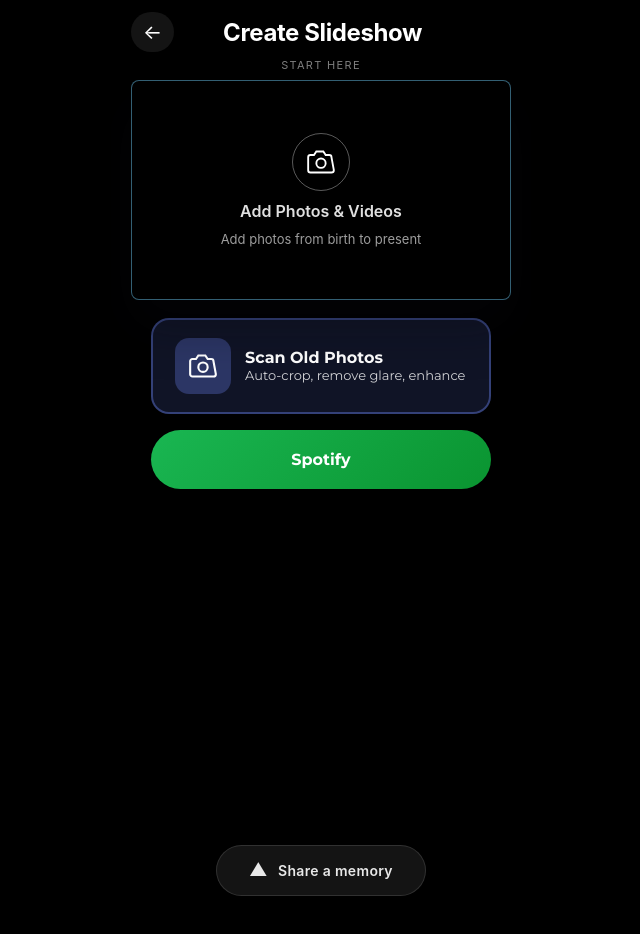
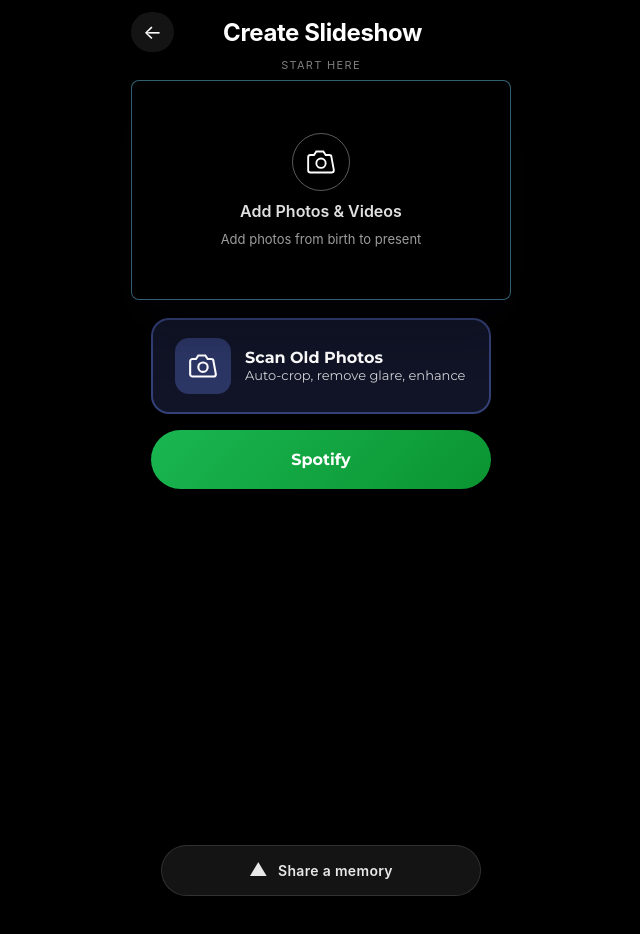
Before and after one commit to dashqrcodes/DASH, a Next.js app: page /slideshow in a window 1280 px wide. Shown: the top 934 px of the page, without its empty margins (319-959 px from the left). Built offline with nearby package versions, Linux system fonts and the light colour scheme; grey boxes are pictures that could not be loaded.

Commit message:
style: center slideshow ctas and raise bottom buttons

```diff
--- a/src/pages/slideshow.tsx
+++ b/src/pages/slideshow.tsx
@@ -1639,7 +1639,15 @@ const SlideshowPage: React.FC = () => {
             justifyContent: 'center',
             padding: '0 20px',
             marginTop: 'auto',
-            marginBottom: photos.length > 0 ? '20px' : '28px'
+            marginBottom: photos.length > 0 ? '36px' : '44px',
+          }}
+        >
+          <div
+            style={{
+              width: '100%',
+              maxWidth: '360px',
+              display: 'flex',
+              justifyContent: 'center',
             }}
           >
             <div
@@ -1657,26 +1665,42 @@ const SlideshowPage: React.FC = () => {
                 letterSpacing: '0.32px',
                 boxShadow: '0 6px 18px rgba(0,0,0,0.25)',
                 WebkitTapHighlightColor: 'transparent',
-              touchAction: 'manipulation'
+                touchAction: 'manipulation',
+                width: '100%',
+                maxWidth: '320px',
+                justifyContent: 'center',
               }}
             >
               <span style={{ fontSize: '18px', transform: 'translateY(-1px)' }}>▲</span>
               <span>Share a memory</span>
             </div>
           </div>
+        </div>
 
         {/* Complete Button */}
         {photos.length > 0 && (
-          <div style={{
-            padding:'0 20px',
-            marginBottom:'20px',
-            position:'sticky',
-            bottom:0,
-            background:'linear-gradient(to top, rgba(0,0,0,0.95) 0%, rgba(0,0,0,0.85) 70%, transparent 100%)',
-            paddingTop:'16px',
-            paddingBottom:'16px',
-            zIndex:5
-          }}>
+          <div
+            style={{
+              width: '100%',
+              padding: '0 20px',
+              margin: '0 auto 48px',
+              position: 'sticky',
+              bottom: 32,
+              background:
+                'linear-gradient(to top, rgba(0,0,0,0.95) 0%, rgba(0,0,0,0.85) 70%, transparent 100%)',
+              paddingTop: '20px',
+              paddingBottom: '24px',
+              zIndex: 5,
+              display: 'flex',
+              justifyContent: 'center',
+            }}
+          >
+            <div
+              style={{
+                width: '100%',
+                maxWidth: '360px',
+              }}
+            >
             <button
               onClick={handleComplete}
               style={{
@@ -1722,6 +1746,7 @@ const SlideshowPage: React.FC = () => {
               </button>
             </div>
             </div>
+          </div>
         )}
         </div>
       </div>
```
Lines whose indentation alone changed are shown as unchanged.
